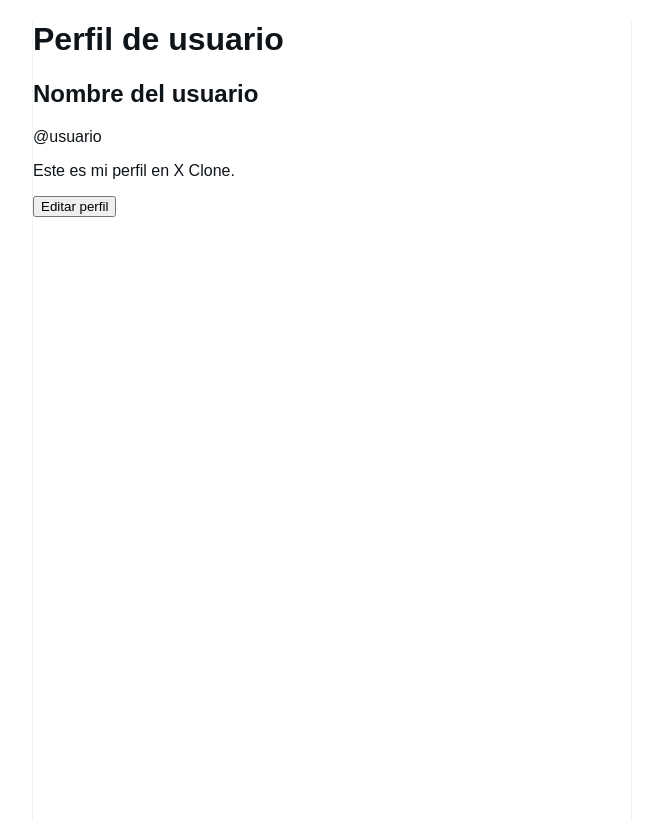
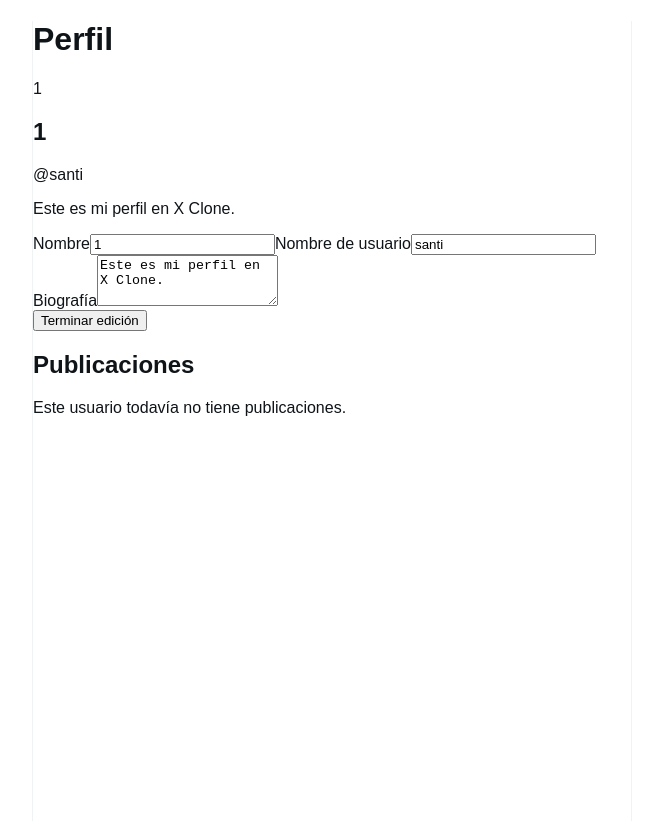
Before and after one commit to Santiago-Salazar122/x-clone, a React (Vite) app: page /users/1 in a window 1280 px wide. Both pictures are taken after a click on the button "Editar perfil". Shown: the whole page, without its empty margins (308-971 px from the left). Built offline with nearby package versions, Linux system fonts and the light colour scheme.

Commit message:
Editor del perfil

```diff
--- a/src/App.jsx
+++ b/src/App.jsx
@@ -10,9 +10,11 @@ import Home from './pages/Home'
 import Login from './pages/Login'
 import Register from './pages/Register'
 import Profile from './pages/Profile'
+import { PostProvider } from './PostContext'
 
 function App() {
   return (
+    <PostProvider>
       <BrowserRouter>
         <Routes>
           <Route path="/" element={<Home />} />
@@ -28,6 +30,7 @@ function App() {
           />
         </Routes>
       </BrowserRouter>
+    </PostProvider>
   )
 }
 
--- /dev/null
+++ b/src/PostContext.jsx
@@ -0,0 +1,51 @@
+
+import { createContext, useContext, useEffect, useState } from 'react'
+
+const PostContext = createContext()
+
+const initialPosts = [
+  {
+    id: 1,
+    name: 'Santiago',
+    username: '@santi',
+    content: '¡Bienvenidos a mi clon de X! Estoy creando mi propia red social.',
+    likes: 0,
+    liked: false
+  },
+  {
+    id: 2,
+    name: 'Comunidad X',
+    username: '@comunidad',
+    content: 'Este es un espacio para compartir ideas, noticias y opiniones.',
+    likes: 0,
+    liked: false
+  }
+]
+
+function getSavedPosts() {
+  try {
+    const savedPosts = localStorage.getItem('x-clone-posts')
+
+    return savedPosts ? JSON.parse(savedPosts) : initialPosts
+  } catch {
+    return initialPosts
+  }
+}
+
+export function PostProvider({ children }) {
+  const [posts, setPosts] = useState(getSavedPosts)
+
+  useEffect(() => {
+    localStorage.setItem('x-clone-posts', JSON.stringify(posts))
+  }, [posts])
+
+  return (
+    <PostContext.Provider value={{ posts, setPosts }}>
+      {children}
+    </PostContext.Provider>
+  )
+}
+
+export function usePosts() {
+  return useContext(PostContext)
+}
--- a/src/pages/Home.jsx
+++ b/src/pages/Home.jsx
@@ -1,38 +1,46 @@
 
 import { useState } from 'react'
+import { usePosts } from '../PostContext'
 
 function Home() {
-  const [texto, setTexto] = useState('')
-  const [publicaciones, setPublicaciones] = useState([
-    {
-      id: 1,
-      nombre: 'Santiago',
-      usuario: '@santi',
-      contenido: '¡Bienvenidos a mi clon de X! Estoy construyendo mi propia red social.'
-    },
-    {
-      id: 2,
-      nombre: 'Comunidad X',
-      usuario: '@comunidad',
-      contenido: 'Este es el espacio donde compartiremos ideas, noticias y opiniones.'
-    }
-  ])
+  const [text, setText] = useState('')
+  const { posts, setPosts } = usePosts()
 
-  function publicar() {
-    if (texto.trim() === '') {
+  function publishPost() {
+    if (text.trim() === '') {
       return
     }
 
-    const nuevaPublicacion = {
+    const newPost = {
       id: Date.now(),
-      nombre: 'Santiago',
-      usuario: '@santi',
-      contenido: texto
+      name: 'Santiago',
+      username: '@santi',
+      content: text,
+      likes: 0,
+      liked: false
     }
 
-    setPublicaciones([nuevaPublicacion, ...publicaciones])
-    setTexto('')
+    setPosts([newPost, ...posts])
+    setText('')
   }
+
+
+  function toggleLike(postId) {
+    setPosts((currentPosts) =>
+      currentPosts.map((post) => {
+        if (post.id === postId) {
+          return {
+            ...post,
+            likes: post.liked ? post.likes - 1 : post.likes + 1,
+            liked: !post.liked
+          }
+        }
+
+        return post
+      })
+    )
+  }
+
 
   return (
     <div className="home-page">
@@ -46,21 +54,29 @@ function Home() {
         <textarea
           placeholder="¿Qué está pasando?"
           rows="3"
-          value={texto}
-          onChange={(evento) => setTexto(evento.target.value)}
+          value={text}
+          onChange={(event) => setText(event.target.value)}
         />
 
-        <button type="button" onClick={publicar}>
-          Postear
+        <button type="button" onClick={publishPost}>
+          Publicar
         </button>
       </section>
 
       <section className="feed">
-        {publicaciones.map((post) => (
+        {posts.map((post) => (
           <article className="post" key={post.id}>
-            <h3>{post.nombre}</h3>
-            <p>{post.usuario}</p>
-            <p>{post.contenido}</p>
+            <h3>{post.name}</h3>
+            <p>{post.username}</p>
+            <p>{post.content}</p>
+
+            <button
+              type="button"
+              onClick={() => toggleLike(post.id)}
+            >
+              {post.liked ? '♥' : '♡'} {post.likes} Me gusta
+            </button>
+
           </article>
         ))}
       </section>
--- a/src/pages/Profile.jsx
+++ b/src/pages/Profile.jsx
@@ -1,18 +1,136 @@
+
+import { useParams } from 'react-router-dom'
+import { usePosts } from '../PostContext'
+import { useState, useEffect } from 'react'
+
+const defaultProfile = {
+  name: 'Santiago',
+  handle: 'santi',
+  bio: 'Este es mi perfil en X Clone.'
+}
+
+function getSavedProfile(username) {
+  try {
+    const savedProfile = localStorage.getItem(
+      `x-clone-profile-${username}`
+    )
+
+    return savedProfile
+      ? JSON.parse(savedProfile)
+      : {
+        ...defaultProfile,
+        name: username === 'santi' ? 'Santiago' : username
+      }
+  } catch {
+    return {
+      ...defaultProfile,
+      name: username === 'santi' ? 'Santiago' : username
+    }
+  }
+}
 
 function Profile() {
+  const { username } = useParams()
+  const { posts } = usePosts()
+
+  const userPosts = posts.filter(
+    (post) => post.username.replace('@', '') === username
+  )
+
+  const [name, setName] = useState(
+    () => getSavedProfile(username).name
+  )
+
+  const [bio, setBio] = useState(
+    () => getSavedProfile(username).bio
+  )
+
+  const [handle, setHandle] = useState(
+    () => getSavedProfile(username).handle || username
+  )
+
+  const [isEditing, setIsEditing] = useState(false)
+
+  useEffect(() => {
+    localStorage.setItem(
+      `x-clone-profile-${username}`,
+      JSON.stringify({ name, handle, bio })
+    )
+  }, [username, name, handle, bio])
+
   return (
-    <div>
-      <h1>Perfil de usuario</h1>
+    <div className="profile-page">
+      <header>
+        <h1>Perfil</h1>
+      </header>
 
-      <h2>Nombre del usuario</h2>
 
-      <p>@usuario</p>
+      <section className="profile-info">
+        <div className="profile-avatar">
+          {name.charAt(0).toUpperCase()}
+        </div>
 
-      <p>Este es mi perfil en X Clone.</p>
+        <h2>{name}</h2>
+        <p>@{handle}</p>
+        <p>{bio}</p>
 
-      <button>Editar perfil</button>
+        {isEditing && (
+          <div className="edit-profile-form">
+            <label htmlFor="profile-name">Nombre</label>
+            <input
+              id="profile-name"
+              type="text"
+              value={name}
+              onChange={(event) => setName(event.target.value)}
+            />
+
+            <label htmlFor="profile-handle">Nombre de usuario</label>
+            <input
+              id="profile-handle"
+              type="text"
+              value={handle}
+              onChange={(event) =>
+                setHandle(event.target.value.replace('@', '').trim())
+              }
+            />
+
+            <label htmlFor="profile-bio">Biografía</label>
+            <textarea
+              id="profile-bio"
+              value={bio}
+              onChange={(event) => setBio(event.target.value)}
+              rows="3"
+            />
+          </div>
+        )}
+
+        <button
+          type="button"
+          onClick={() => setIsEditing(!isEditing)}
+        >
+          {isEditing ? 'Terminar edición' : 'Editar perfil'}
+        </button>
+      </section>
+
+
+      <section className="feed">
+        <h2>Publicaciones</h2>
+
+        {userPosts.length === 0 ? (
+          <p>Este usuario todavía no tiene publicaciones.</p>
+        ) : (
+          userPosts.map((post) => (
+            <article className="post" key={post.id}>
+              <h3>{post.name}</h3>
+              <p>{post.username}</p>
+              <p>{post.content}</p>
+              <p>♥ {post.likes} Me gusta</p>
+            </article>
+          ))
+        )}
+      </section>
     </div>
-  );
+  )
 }
 
-export default Profile;
+export default Profile
```
Lines whose indentation alone changed are shown as unchanged.
